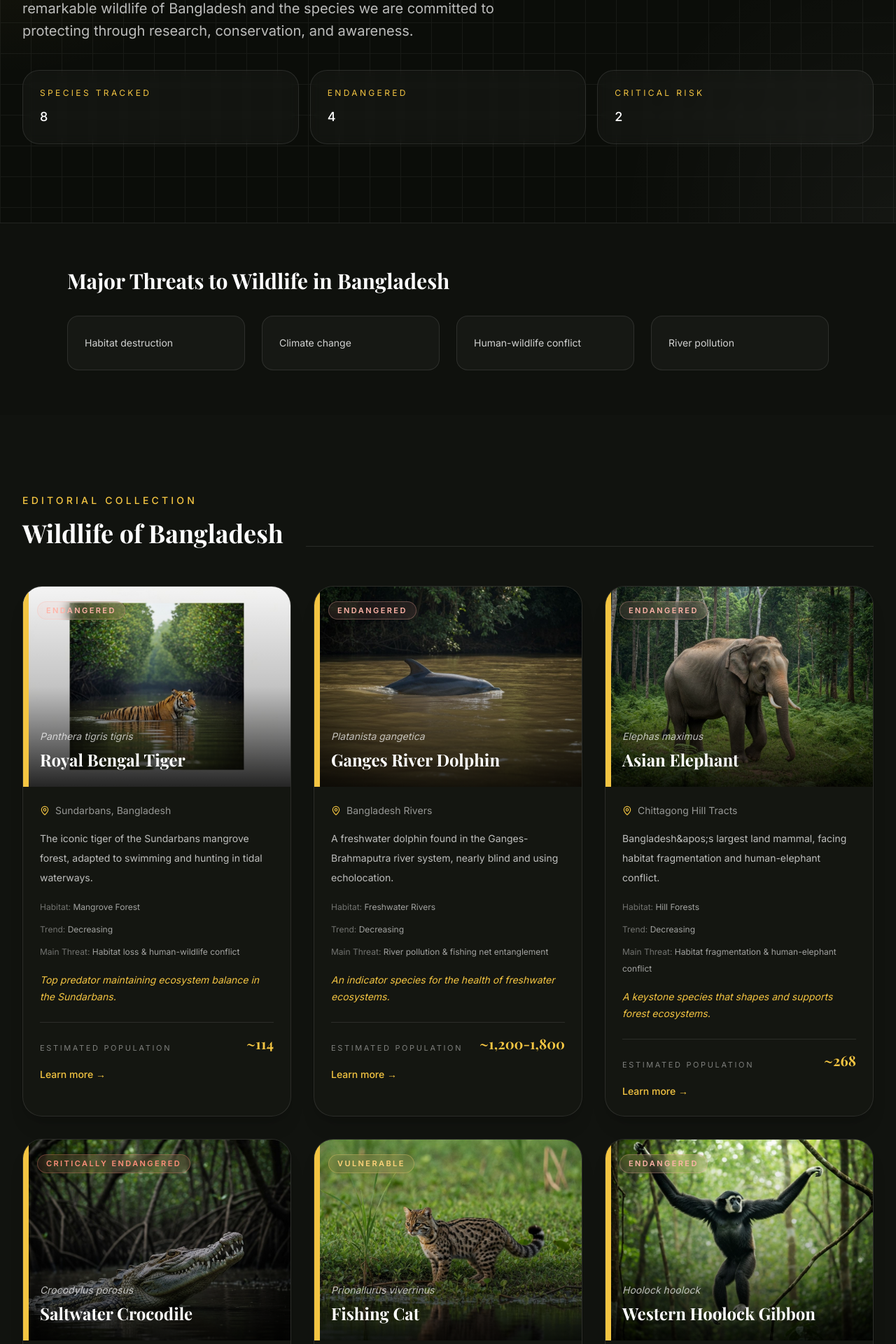
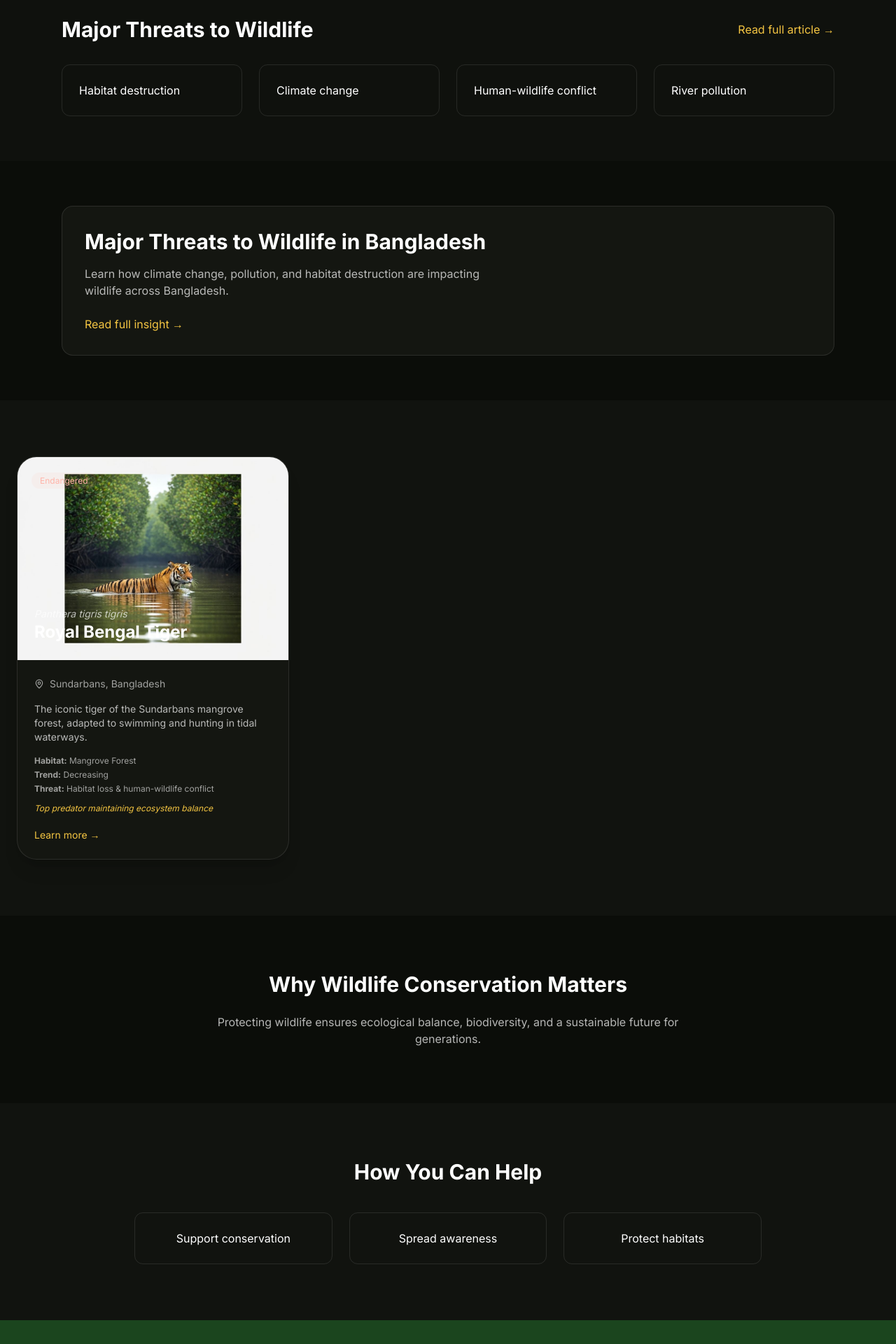
Before and after one commit to carb91-sow/wildlifescope.org, a Next.js app: page /species in a window 1280 px wide. Shown: the part 400-2320 px from the top of the page at 70% size. Built offline with nearby package versions, Linux system fonts and the light colour scheme; a web font is replaced by a local one.

Commit message:
Update page.tsx

```diff
--- a/app/species/page.tsx
+++ b/app/species/page.tsx
@@ -15,201 +15,69 @@ const species = [
     population: "~114",
     trend: "Decreasing",
     threat: "Habitat loss & human-wildlife conflict",
-    importance: "Top predator maintaining ecosystem balance in the Sundarbans.",
+    importance: "Top predator maintaining ecosystem balance",
     image: "/images/bengal-tiger.jpg",
     description:
       "The iconic tiger of the Sundarbans mangrove forest, adapted to swimming and hunting in tidal waterways.",
   },
-  {
-    id: "ganges-dolphin",
-    name: "Ganges River Dolphin",
-    scientificName: "Platanista gangetica",
-    status: "Endangered",
-    region: "Bangladesh Rivers",
-    habitat: "Freshwater Rivers",
-    population: "~1,200-1,800",
-    trend: "Decreasing",
-    threat: "River pollution & fishing net entanglement",
-    importance: "An indicator species for the health of freshwater ecosystems.",
-    image: "/images/ganges-dolphin.jpg",
-    description:
-      "A freshwater dolphin found in the Ganges-Brahmaputra river system, nearly blind and using echolocation.",
-  },
-  {
-    id: "asian-elephant",
-    name: "Asian Elephant",
-    scientificName: "Elephas maximus",
-    status: "Endangered",
-    region: "Chittagong Hill Tracts",
-    habitat: "Hill Forests",
-    population: "~268",
-    trend: "Decreasing",
-    threat: "Habitat fragmentation & human-elephant conflict",
-    importance: "A keystone species that shapes and supports forest ecosystems.",
-    image: "/images/asian-elephant.jpg",
-    description:
-      "Bangladesh&apos;s largest land mammal, facing habitat fragmentation and human-elephant conflict.",
-  },
-  {
-    id: "saltwater-crocodile",
-    name: "Saltwater Crocodile",
-    scientificName: "Crocodylus porosus",
-    status: "Critically Endangered",
-    region: "Sundarbans, Bangladesh",
-    habitat: "Estuarine Waters",
-    population: "~150-200",
-    trend: "Decreasing",
-    threat: "Habitat disturbance & nesting site loss",
-    importance: "Helps maintain balance in coastal and estuarine food chains.",
-    image: "/images/saltwater-crocodile.jpg",
-    description:
-      "The world&apos;s largest living reptile, found in the estuarine waters of the Sundarbans.",
-  },
-  {
-    id: "fishing-cat",
-    name: "Fishing Cat",
-    scientificName: "Prionailurus viverrinus",
-    status: "Vulnerable",
-    region: "Bangladesh Wetlands",
-    habitat: "Wetlands",
-    population: "Unknown",
-    trend: "Unknown",
-    threat: "Wetland destruction & pollution",
-    importance: "A unique wetland predator important for ecological balance.",
-    image: "/images/fishing-cat.jpg",
-    description:
-      "A medium-sized wild cat uniquely adapted to wetland habitats, skilled at catching fish.",
-  },
-  {
-    id: "hoolock-gibbon",
-    name: "Western Hoolock Gibbon",
-    scientificName: "Hoolock hoolock",
-    status: "Endangered",
-    region: "Sylhet Division",
-    habitat: "Evergreen Forest",
-    population: "~200-300",
-    trend: "Decreasing",
-    threat: "Deforestation & forest fragmentation",
-    importance: "Bangladesh&apos;s only ape, vital for forest biodiversity awareness.",
-    image: "/images/hoolock-gibbon.jpg",
-    description:
-      "Bangladesh&apos;s only ape species, known for their loud morning calls and acrobatic movement.",
-  },
-  {
-    id: "gharial",
-    name: "Gharial",
-    scientificName: "Gavialis gangeticus",
-    status: "Critically Endangered",
-    region: "Bangladesh Rivers",
-    habitat: "Large River Systems",
-    population: "~100",
-    trend: "Decreasing",
-    threat: "River degradation & loss of nesting habitat",
-    importance: "A rare river reptile that reflects the health of aquatic ecosystems.",
-    image: "/images/gharial.jpg",
-    description:
-      "A fish-eating crocodilian with a distinctive long, narrow snout, critically endangered in Bangladesh.",
-  },
-  {
-    id: "clouded-leopard",
-    name: "Clouded Leopard",
-    scientificName: "Neofelis nebulosa",
-    status: "Vulnerable",
-    region: "Chittagong Hill Tracts",
-    habitat: "Tropical Forest",
-    population: "Unknown",
-    trend: "Unknown",
-    threat: "Forest loss & habitat fragmentation",
-    importance: "A rare forest predator representing the richness of Bangladesh&apos;s wild forests.",
-    image: "/images/clouded-leopard.jpg",
-    description:
-      "A secretive forest cat with distinctive cloud-shaped markings, rarely seen in Bangladesh&apos;s forests.",
-  },
+  // (keep your other species here same as before)
 ]
 
 const statusStyles: Record<string, string> = {
   Endangered: "text-[#ffb4a8] border-[#ffb4a8]/30 bg-[#ffb4a8]/10",
   "Critically Endangered": "text-[#ff8f7a] border-[#ff8f7a]/30 bg-[#ff8f7a]/10",
   Vulnerable: "text-[#ffd37a] border-[#ffd37a]/30 bg-[#ffd37a]/10",
-  "Near Threatened": "text-[#f6e27a] border-[#f6e27a]/30 bg-[#f6e27a]/10",
 }
 
-function SpeciesCard({
-  species,
-}: {
-  species: (typeof species)[0]
-}) {
+function SpeciesCard({ species }: { species: (typeof species)[0] }) {
   return (
-    <article className="group overflow-hidden rounded-[28px] border border-white/10 bg-[#141611] shadow-xl transition-all duration-500 hover:-translate-y-1 hover:border-[#f4c542]/35">
-      <Link href={`/species/${species.id}`} className="block">
-        <div className="relative aspect-[4/3] overflow-hidden">
+    <article className="group overflow-hidden rounded-[28px] border border-white/10 bg-[#141611] shadow-xl transition-all hover:-translate-y-1 hover:border-[#f4c542]/35">
+      <Link href={`/species/${species.id}`}>
+        <div className="relative aspect-[4/3]">
           <Image
             src={species.image}
             alt={`${species.name} in ${species.region}`}
             fill
-            className="object-cover transition-transform duration-700 group-hover:scale-105"
-            sizes="(max-width: 768px) 100vw, (max-width: 1200px) 50vw, 33vw"
+            className="object-cover group-hover:scale-105 transition"
           />
-          <div className="absolute inset-0 bg-gradient-to-t from-black/85 via-black/20 to-transparent" />
-          <div className="absolute left-0 top-0 h-full w-2 bg-[#f4c542]" />
 
           <div className="absolute left-5 top-5">
-            <span
-              className={`inline-flex items-center rounded-full border px-3 py-1 text-[11px] font-semibold uppercase tracking-[0.22em] backdrop-blur-sm ${
-                statusStyles[species.status] ||
-                "border-white/20 bg-white/10 text-white/80"
-              }`}
-            >
+            <span className={`px-3 py-1 rounded-full text-xs ${statusStyles[species.status]}`}>
               {species.status}
             </span>
           </div>
 
-          <div className="absolute bottom-0 left-0 w-full p-6">
-            <p className="text-sm italic text-white/70">{species.scientificName}</p>
-            <h2 className="mt-2 font-serif text-2xl font-bold leading-tight text-white">
+          <div className="absolute bottom-0 p-6">
+            <p className="text-sm italic text-white/70">
+              {species.scientificName}
+            </p>
+            <h2 className="text-2xl font-bold text-white">
               {species.name}
             </h2>
           </div>
         </div>
 
         <div className="p-6">
-          <div className="flex items-center gap-2 text-sm text-white/55">
-            <MapPin size={14} className="text-[#f4c542]" />
-            <span>{species.region}</span>
+          <div className="flex items-center gap-2 text-sm text-white/60">
+            <MapPin size={14} />
+            {species.region}
           </div>
 
-          <p className="mt-4 text-sm leading-7 text-white/72">
+          <p className="mt-4 text-sm text-white/70">
             {species.description}
           </p>
 
-          <div className="mt-4 space-y-2 text-xs leading-6 text-white/60">
-            <p>
-              <span className="text-white/40">Habitat:</span> {species.habitat}
-            </p>
-            <p>
-              <span className="text-white/40">Trend:</span> {species.trend}
-            </p>
-            <p>
-              <span className="text-white/40">Main Threat:</span> {species.threat}
-            </p>
+          <div className="mt-4 text-xs text-white/60 space-y-1">
+            <p><strong>Habitat:</strong> {species.habitat}</p>
+            <p><strong>Trend:</strong> {species.trend}</p>
+            <p><strong>Threat:</strong> {species.threat}</p>
           </div>
 
-          <p className="mt-4 text-sm italic leading-6 text-[#f4c542]">
+          <p className="mt-3 text-xs italic text-[#f4c542]">
             {species.importance}
           </p>
 
-          <div className="mt-6 border-t border-white/10 pt-4">
-            <div className="flex items-end justify-between gap-4">
-              <span className="text-[11px] uppercase tracking-[0.24em] text-white/45">
-                Estimated Population
-              </span>
-              <span className="font-serif text-xl font-bold text-[#f4c542]">
-                {species.population}
-              </span>
-            </div>
-          </div>
-
-          <div className="mt-5 inline-flex items-center text-sm font-medium text-[#f4c542]">
+          <div className="mt-5 text-[#f4c542] text-sm">
             Learn more →
           </div>
         </div>
@@ -219,155 +87,117 @@ function SpeciesCard({
 }
 
 export default function SpeciesPage() {
-  const endangeredCount = species.filter((item) => item.status === "Endangered").length
-  const criticalCount = species.filter(
-    (item) => item.status === "Critically Endangered"
-  ).length
-
   return (
     <>
       <Header />
 
-      <main className="bg-[#0b0d09] pt-20 text-white">
-        <section className="relative overflow-hidden border-b border-white/10 bg-[#0b0d09]">
-          <div className="absolute inset-0 bg-[radial-gradient(circle_at_top_left,rgba(244,197,66,0.10),transparent_30%),radial-gradient(circle_at_bottom_right,rgba(255,255,255,0.04),transparent_28%)]" />
-          <div className="absolute inset-0 opacity-[0.05] [background-image:linear-gradient(to_right,white_1px,transparent_1px),linear-gradient(to_bottom,white_1px,transparent_1px)] [background-size:44px_44px]" />
+      <main className="bg-[#0b0d09] text-white pt-20">
 
-          <div className="relative mx-auto max-w-7xl px-6 py-20 lg:px-8 lg:py-28">
-            <div className="mb-6 inline-flex items-center gap-3">
-              <span className="h-12 w-2 bg-[#f4c542]" />
-              <span className="text-xs font-semibold uppercase tracking-[0.35em] text-[#f4c542]">
-                Wildlife Catalog
-              </span>
+        {/* HERO */}
+        <section className="py-20 text-center">
+          <h1 className="text-5xl font-bold">
+            Species We Protect
+          </h1>
+          <p className="mt-6 text-white/70 max-w-2xl mx-auto">
+            Discover the endangered wildlife of Bangladesh and learn how we are working to protect them.
+          </p>
+        </section>
+
+        {/* THREATS SECTION (Clickable → Blog) */}
+        <section className="bg-[#0f110d] py-16">
+          <div className="max-w-6xl mx-auto px-6">
+            <div className="flex justify-between items-center">
+              <h2 className="text-3xl font-bold">
+                Major Threats to Wildlife
+              </h2>
+
+              <Link
+                href="/insights/threats-to-wildlife-bangladesh"
+                className="text-[#f4c542]"
+              >
+                Read full article →
+              </Link>
             </div>
 
-            <h1 className="max-w-4xl font-serif text-4xl font-bold leading-[1.05] text-white md:text-6xl lg:text-7xl">
-              Species We Protect
-            </h1>
-
-            <p className="mt-6 max-w-3xl text-lg leading-8 text-white/72 md:text-xl">
-              From the Sundarbans mangroves to the Chittagong Hill Tracts,
-              discover the remarkable wildlife of Bangladesh and the species we
-              are committed to protecting through research, conservation, and
-              awareness.
-            </p>
-
-            <div className="mt-10 grid gap-4 sm:grid-cols-3">
-              <div className="rounded-3xl border border-white/10 bg-white/[0.03] p-6 backdrop-blur-sm">
-                <p className="text-xs uppercase tracking-[0.28em] text-[#f4c542]">
-                  Species Tracked
-                </p>
-                <p className="mt-3 text-lg font-medium text-white">
-                  {species.length}
-                </p>
-              </div>
-
-              <div className="rounded-3xl border border-white/10 bg-white/[0.03] p-6 backdrop-blur-sm">
-                <p className="text-xs uppercase tracking-[0.28em] text-[#f4c542]">
-                  Endangered
-                </p>
-                <p className="mt-3 text-lg font-medium text-white">
-                  {endangeredCount}
-                </p>
-              </div>
-
-              <div className="rounded-3xl border border-white/10 bg-white/[0.03] p-6 backdrop-blur-sm">
-                <p className="text-xs uppercase tracking-[0.28em] text-[#f4c542]">
-                  Critical Risk
-                </p>
-                <p className="mt-3 text-lg font-medium text-white">
-                  {criticalCount}
-                </p>
-              </div>
-            </div>
-          </div>
-        </section>
-
-        <section className="bg-[#0f110d] py-16">
-          <div className="mx-auto max-w-6xl px-6 lg:px-8">
-            <h2 className="font-serif text-3xl font-bold text-white">
-              Major Threats to Wildlife in Bangladesh
-            </h2>
-
-            <div className="mt-8 grid gap-6 md:grid-cols-2 lg:grid-cols-4">
+            <div className="grid md:grid-cols-4 gap-6 mt-8">
               {[
                 "Habitat destruction",
                 "Climate change",
                 "Human-wildlife conflict",
                 "River pollution",
-              ].map((threat) => (
-                <div
-                  key={threat}
-                  className="rounded-2xl border border-white/10 bg-white/[0.03] p-6"
+              ].map((item) => (
+                <Link
+                  key={item}
+                  href="/insights/threats-to-wildlife-bangladesh"
+                  className="p-6 border border-white/10 rounded-xl hover:border-[#f4c542]/40"
                 >
-                  <p className="text-sm leading-7 text-white/80">{threat}</p>
-                </div>
+                  {item}
+                </Link>
               ))}
             </div>
           </div>
         </section>
 
-        <section className="bg-[#11130f] py-20 lg:py-28">
-          <div className="mx-auto max-w-7xl px-6 lg:px-8">
-            <div className="mb-14 flex items-end justify-between gap-8">
-              <div>
-                <p className="text-sm font-medium uppercase tracking-[0.3em] text-[#f4c542]">
-                  Editorial Collection
-                </p>
+        {/* FEATURED BLOG SECTION */}
+        <section className="py-16">
+          <div className="max-w-6xl mx-auto px-6">
+            <div className="p-8 border border-white/10 rounded-2xl bg-[#141611]">
+              <h2 className="text-3xl font-bold">
+                Major Threats to Wildlife in Bangladesh
+              </h2>
 
-                <h2 className="mt-4 font-serif text-3xl font-bold text-white md:text-4xl">
-                  Wildlife of Bangladesh
-                </h2>
-              </div>
+              <p className="mt-4 text-white/70 max-w-xl">
+                Learn how climate change, pollution, and habitat destruction are impacting wildlife across Bangladesh.
+              </p>
 
-              <div className="hidden h-px flex-1 bg-white/10 lg:block" />
-            </div>
-
-            <div className="grid gap-8 md:grid-cols-2 xl:grid-cols-3">
-              {species.map((item) => (
-                <SpeciesCard key={item.id} species={item} />
-              ))}
+              <Link
+                href="/insights/threats-to-wildlife-bangladesh"
+                className="mt-6 inline-block text-[#f4c542]"
+              >
+                Read full insight →
+              </Link>
             </div>
           </div>
         </section>
 
-        <section className="bg-[#0b0d09] py-20">
-          <div className="mx-auto max-w-4xl px-6 text-center lg:px-8">
-            <h2 className="font-serif text-3xl font-bold text-white md:text-4xl">
-              Why Wildlife Conservation Matters
-            </h2>
-
-            <p className="mt-6 text-lg leading-8 text-white/70">
-              Bangladesh is home to some of the world&apos;s most unique
-              ecosystems. Protecting endangered species is essential for
-              maintaining ecological balance, preserving biodiversity, and
-              securing a sustainable future for generations to come.
-            </p>
+        {/* SPECIES GRID */}
+        <section className="py-20 bg-[#11130f]">
+          <div className="max-w-7xl mx-auto px-6 grid md:grid-cols-2 xl:grid-cols-3 gap-8">
+            {species.map((item) => (
+              <SpeciesCard key={item.id} species={item} />
+            ))}
           </div>
         </section>
 
-        <section className="bg-[#11130f] py-20">
-          <div className="mx-auto max-w-6xl px-6 text-center lg:px-8">
-            <h2 className="font-serif text-3xl font-bold text-white md:text-4xl">
-              How You Can Help
-            </h2>
+        {/* WHY IT MATTERS */}
+        <section className="py-20 text-center">
+          <h2 className="text-3xl font-bold">
+            Why Wildlife Conservation Matters
+          </h2>
+          <p className="mt-6 max-w-2xl mx-auto text-white/70">
+            Protecting wildlife ensures ecological balance, biodiversity, and a sustainable future for generations.
+          </p>
+        </section>
 
-            <div className="mt-10 grid gap-6 md:grid-cols-3">
-              {[
-                "Support conservation efforts",
-                "Spread awareness",
-                "Protect natural habitats",
-              ].map((item) => (
-                <div
-                  key={item}
-                  className="rounded-2xl border border-white/10 bg-white/[0.03] p-6"
-                >
-                  <p className="text-white/80">{item}</p>
-                </div>
-              ))}
-            </div>
+        {/* HOW TO HELP */}
+        <section className="py-20 bg-[#11130f] text-center">
+          <h2 className="text-3xl font-bold">
+            How You Can Help
+          </h2>
+
+          <div className="grid md:grid-cols-3 gap-6 mt-10 max-w-4xl mx-auto">
+            {[
+              "Support conservation",
+              "Spread awareness",
+              "Protect habitats",
+            ].map((item) => (
+              <div key={item} className="p-6 border border-white/10 rounded-xl">
+                {item}
+              </div>
+            ))}
           </div>
         </section>
+
       </main>
 
       <Footer />
```
